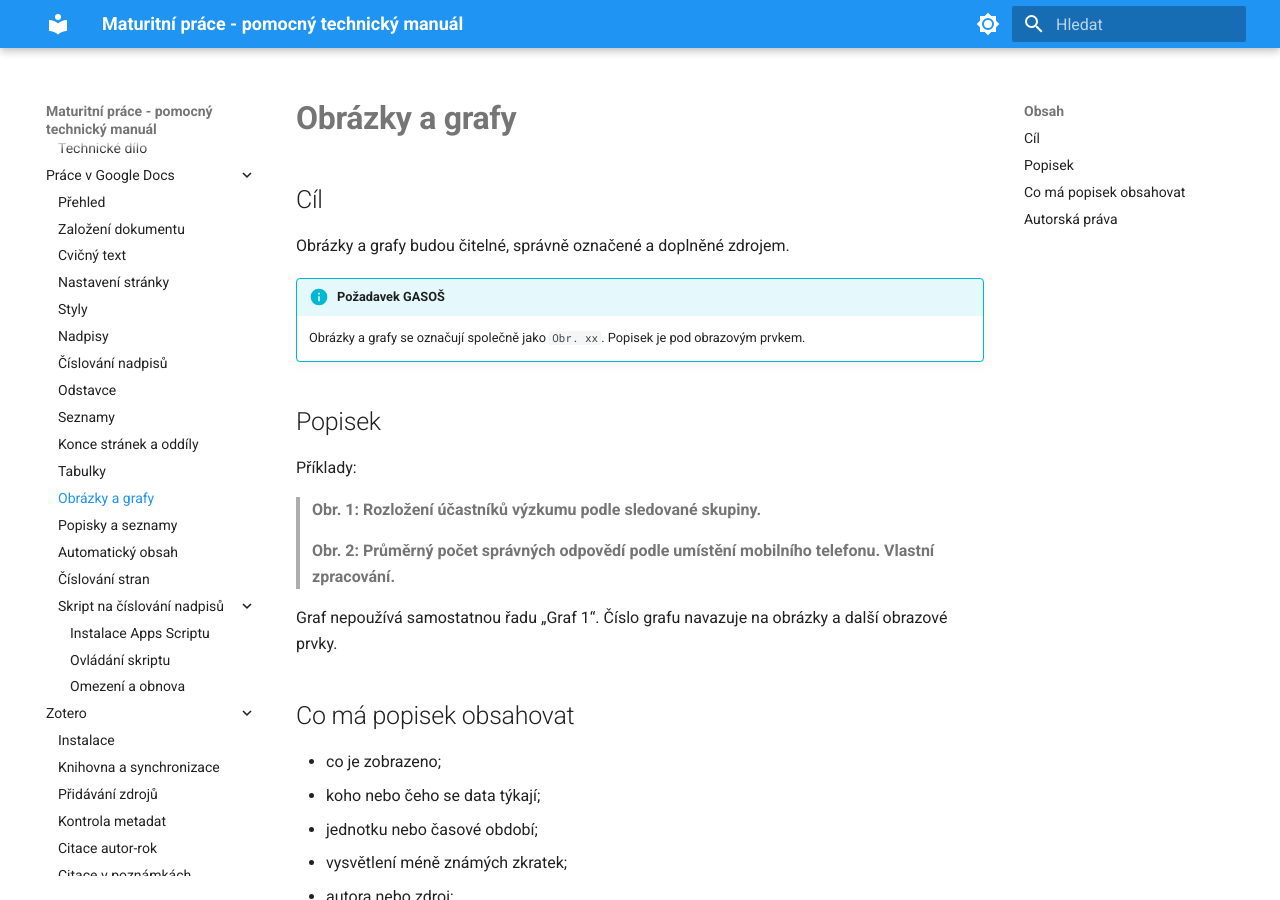
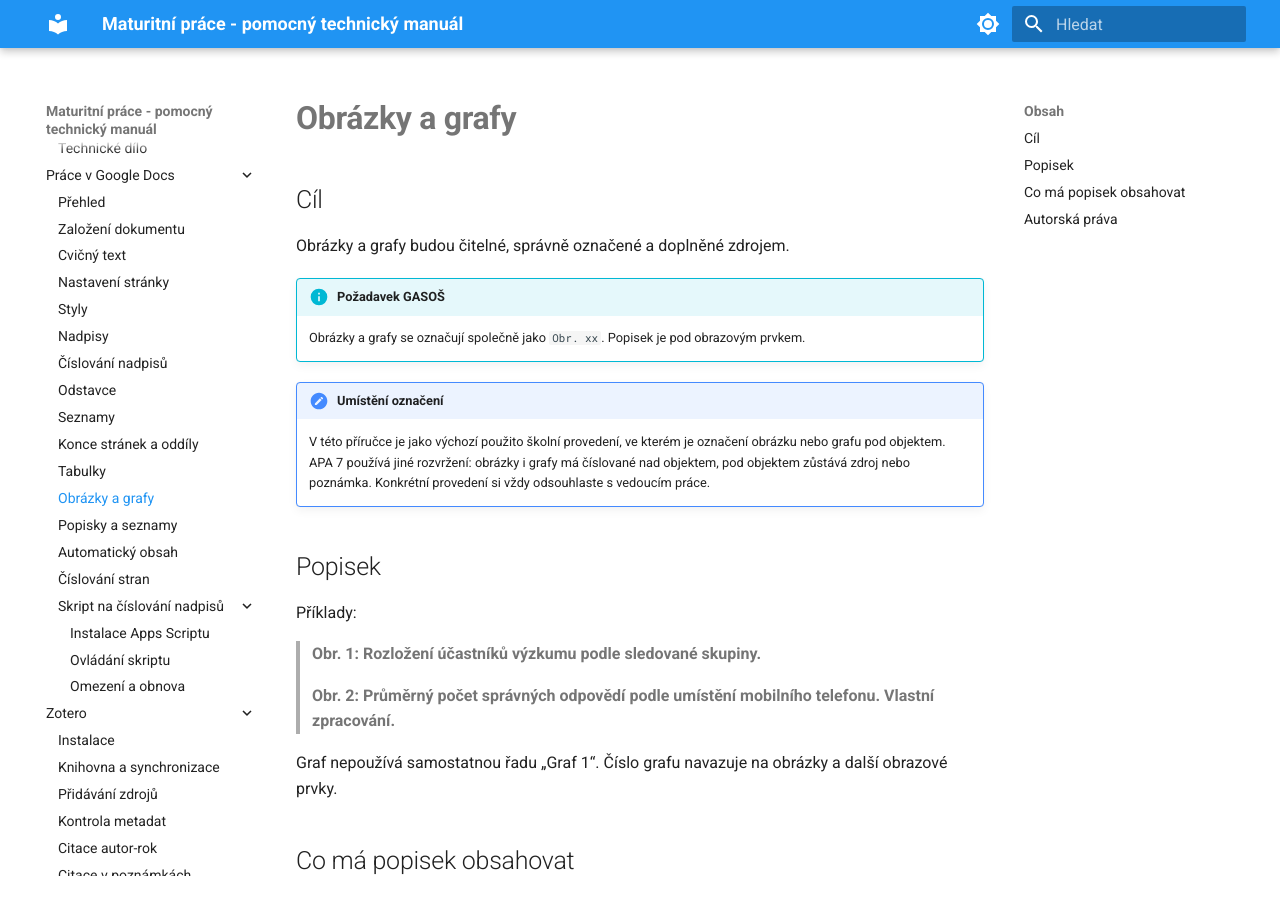
Before and after one commit to faitjaroslav-byte/maturitni_prace, an MkDocs documentation site: the page built from docs/google-docs/obrazky-a-grafy.md, in a window 1280 px wide and 900 px high. Built offline with MkDocs 1.6.1 and Material for MkDocs 9.7.7, drawn with Linux system fonts in a browser that asks for light colours.

Commit message:
Clarify caption placement styles

```diff
--- a/docs/google-docs/obrazky-a-grafy.md
+++ b/docs/google-docs/obrazky-a-grafy.md
@@ -6,6 +6,9 @@ Obrázky a grafy budou čitelné, správně označené a doplněné zdrojem.
 
 !!! info "Požadavek GASOŠ"
     Obrázky a grafy se označují společně jako `Obr. xx`. Popisek je pod obrazovým prvkem.
+
+!!! note "Umístění označení"
+    V této příručce je jako výchozí použito školní provedení, ve kterém je označení obrázku nebo grafu pod objektem. APA 7 používá jiné rozvržení: obrázky i grafy má číslované nad objektem, pod objektem zůstává zdroj nebo poznámka. Konkrétní provedení si vždy odsouhlaste s vedoucím práce.
 
 ## Popisek
 
```
Also changed, not shown: docs/google-docs/tabulky.md (+3 -0 lines).
